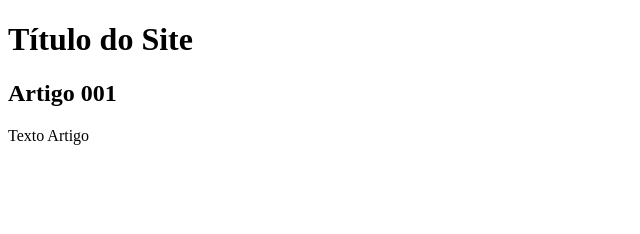
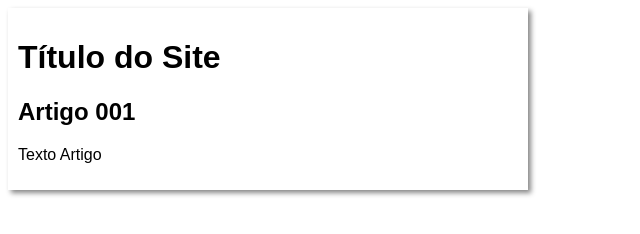
Before and after one commit to Ricardobruffatto/projeto-de-um-site-durante-o-curso-de-Git-e-GitHub, a plain HTML site: page index.htm in a window 1280 px wide. Shown: the whole page, without its empty margins (0-640 px from the left). Drawn offline with Linux system fonts and the light colour scheme.

Commit message:
iniciei o design

```diff
--- /dev/null
+++ b/estilos/style.css
@@ -0,0 +1,14 @@
+* {
+    font-family: Arial, Helvetica, sans-serif;
+}
+
+body {
+    background-color: rgb(105, 105, 232)violet;
+}
+
+main {
+    background-color: white;
+    width: 500px;
+    padding: 10px;
+    box-shadow: 3px 3px 5px rgba(0, 0, 0, 0.473);
+}
--- a/index.htm
+++ b/index.htm
@@ -4,6 +4,7 @@
     <meta charset="UTF-8">
     <meta name="viewport" content="width=device-width, initial-scale=1.0">
     <title>Document</title>
+    <link rel="stylesheet" href="estilos/style.css">
 </head>
 <body>
     <main>
```
